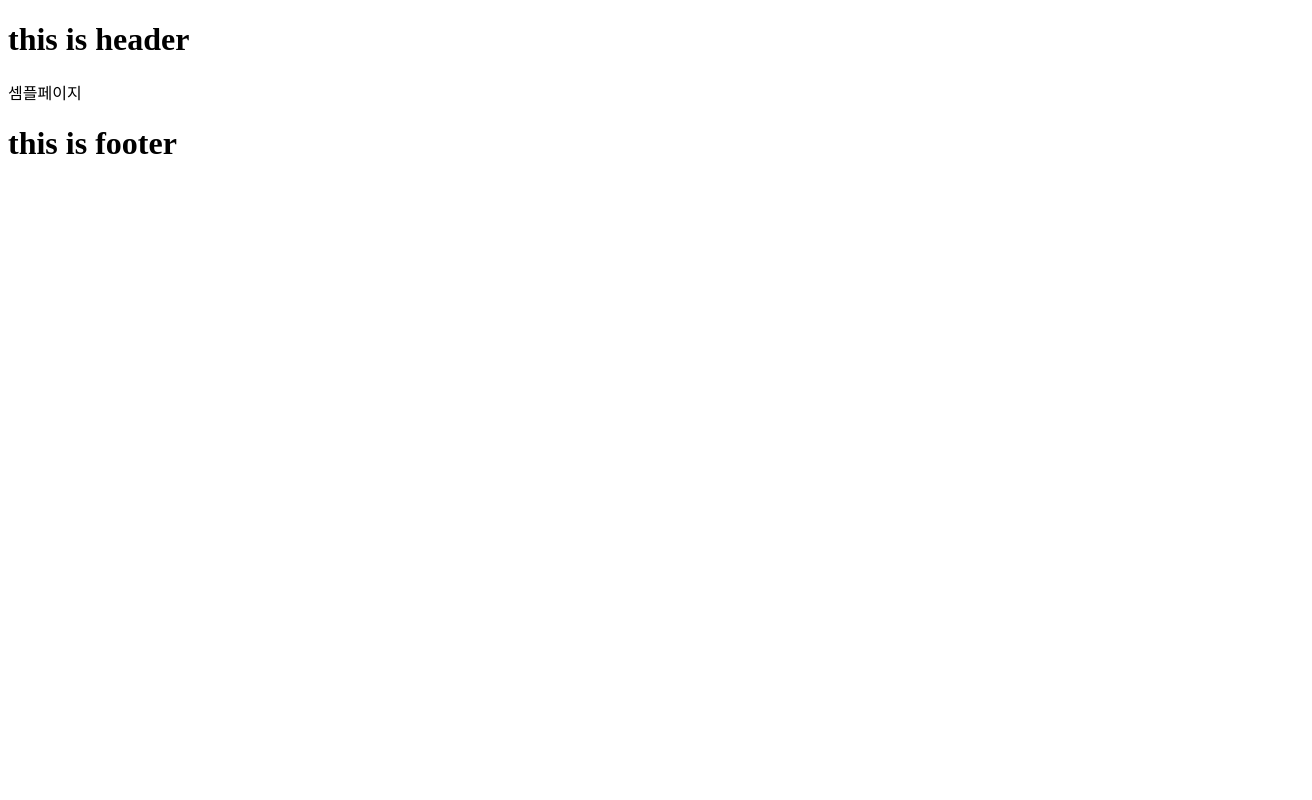
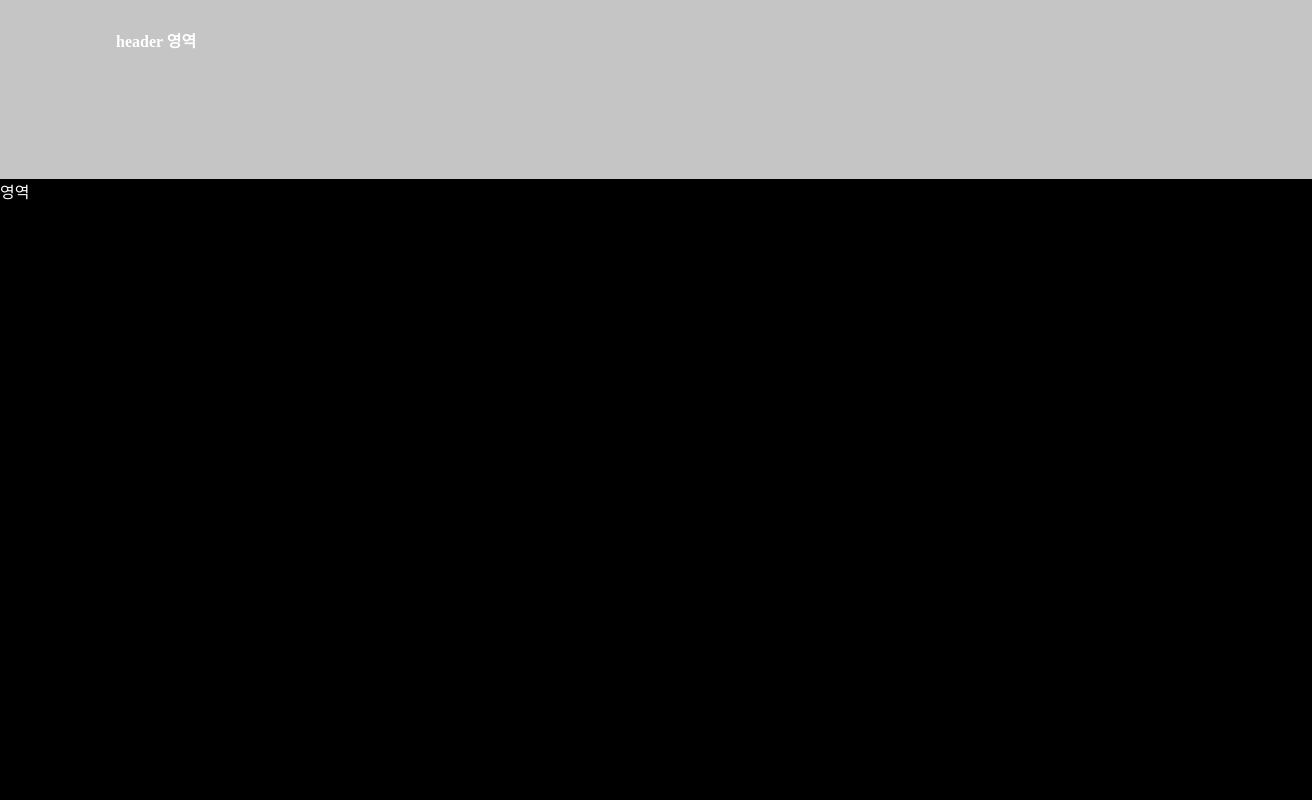
Before and after one commit to junior-pilot-project/product-sale-front, a React (Create React App) app: page /sample in a window 1280 px wide. Shown: the top 800 px of the page, 1312 px wide, since content can reach past the window. Built offline with nearby package versions, Linux system fonts and the light colour scheme.

Commit message:
기본 layout css 추가

```diff
--- a/src/components/layout/Footer.tsx
+++ b/src/components/layout/Footer.tsx
@@ -1,9 +1,9 @@
 const Footer = () => {
-    return (
-        <footer>
-            <h1>this is footer</h1>
-        </footer>
-    );
+  return (
+    <footer>
+      <div className="wrap">Footer 영역</div>
+    </footer>
+  );
 };
 
 export default Footer;
--- a/src/components/layout/Header.tsx
+++ b/src/components/layout/Header.tsx
@@ -1,7 +1,7 @@
 const Header = () => {
   return (
     <header>
-      <h1>this is header</h1>
+      <div className="wrap">header 영역</div>
     </header>
   );
 };
--- a/src/index.css
+++ b/src/index.css
@@ -0,0 +1,32 @@
+body {
+  margin: 0;
+  background-color: #000000;
+  color: #fff;
+}
+
+.wrap {
+  margin: 0 auto;
+  padding: 12px;
+  max-width: 1080px;
+  width: 100%;
+}
+
+header {
+  position: relative;
+  width: 100%;
+  top: 0;
+  height: 147px;
+  padding: 16px;
+  font-weight: 700;
+  background-color: #c5c5c5;
+}
+
+footer {
+  position: relative;
+  width: 100%;
+  top: 0;
+  height: 137px;
+  padding: 16px;
+  font-weight: 700;
+  background-color: #c5c5c5;
+}
--- a/src/pages/Sample.tsx
+++ b/src/pages/Sample.tsx
@@ -1,6 +1,8 @@
 const Sample = () => {
   return (
-     <>셈플페이지</>
+    <>
+      <div style={{ height: "2000px" }}>영역</div>
+    </>
   );
 };
 
```
Also changed, not shown: src/components/layout/Layout.tsx (+11 -11 lines).
